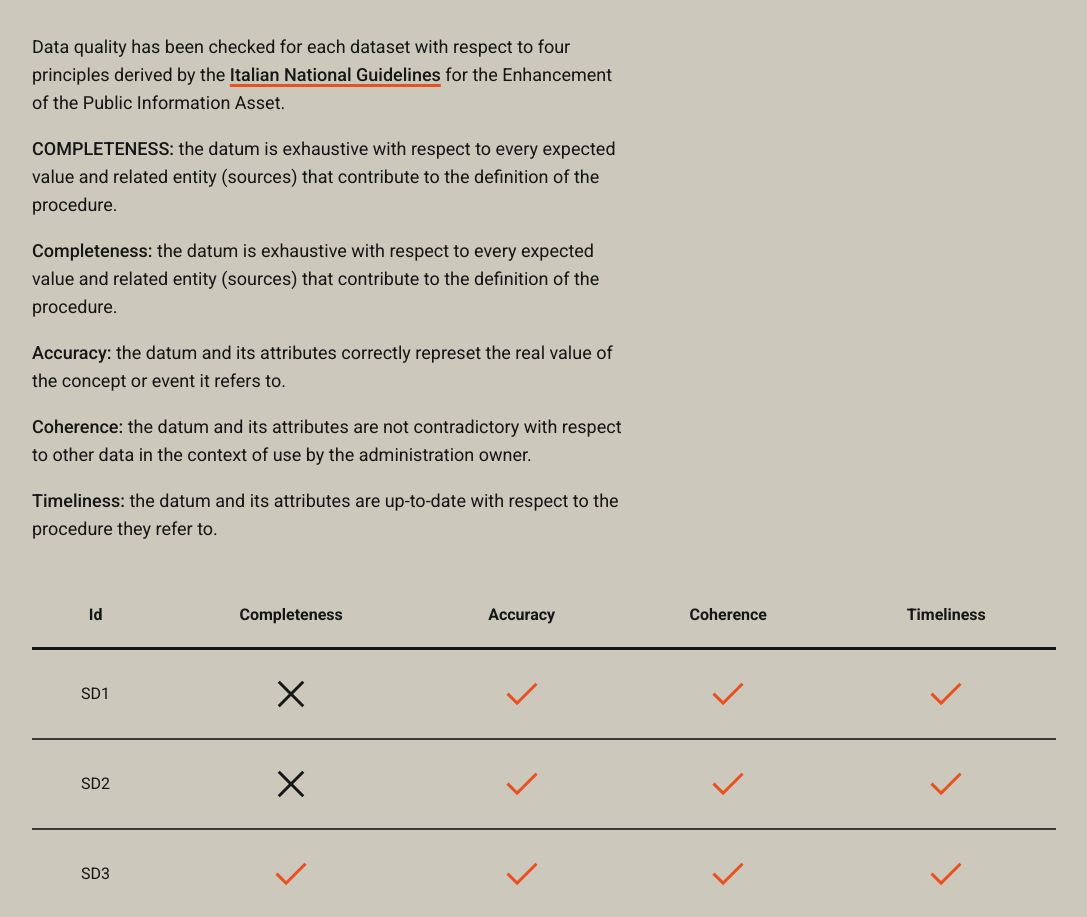
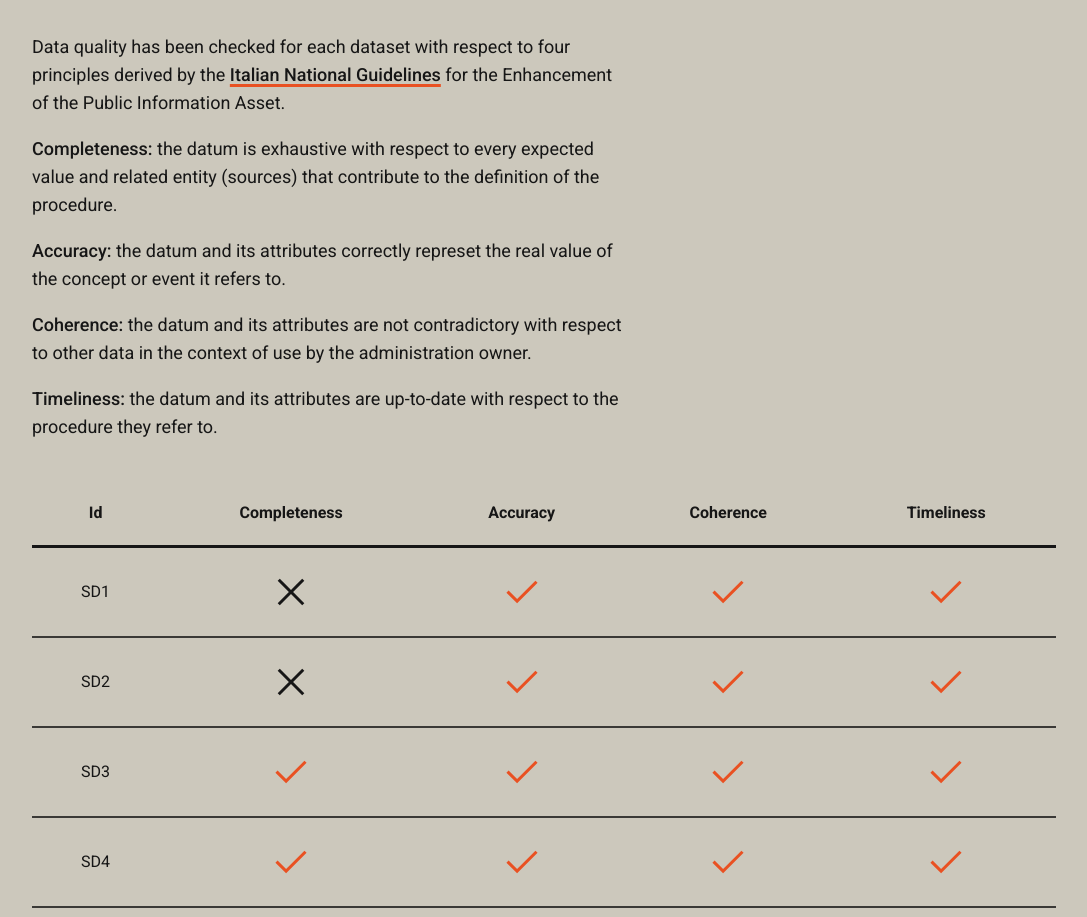
Before and after one commit to tommasobattisti/BarsBehindBars, a website: page index.html in a window 1280 px wide. Shown: the part 3480-4397 px from the top of the page, without its empty margins (96-1183 px from the left). Drawn offline with nearby package versions, Linux system fonts and the light colour scheme.

Commit message:
Update index.html

```diff
--- a/index.html
+++ b/index.html
@@ -249,7 +249,6 @@
                                 <p class="paragraph">
                                     Data quality has been checked for each dataset with respect to four principles derived by the <a class="in-text-a" href="https://docs.italia.it/italia/daf/lg-patrimonio-pubblico/it/stabile/aspettiorg.html#qualita-dei-dati" target="_blank">Italian National Guidelines</a> for the Enhancement of the Public Information Asset.
                                 </p>
-                                <p class="paragraph pt-[1em]"><span class="keyword uppercase">Completeness:</span> the datum is exhaustive with respect to every expected value and related entity (sources) that contribute to the definition of the procedure.</p>
                                 <p class="paragraph pt-[1em]"><span class="keyword">Completeness:</span> the datum is exhaustive with respect to every expected value and related entity (sources) that contribute to the definition of the procedure.</p>
                                 <p class="paragraph pt-[1em]"><span class="keyword">Accuracy:</span> the datum and its attributes correctly represet the real value of the concept or event it refers to.</p>
                                 <p class="paragraph pt-[1em]"><span class="keyword">Coherence:</span> the datum and its attributes are not contradictory with respect to other data in the context of use by the administration owner.</p>
```
